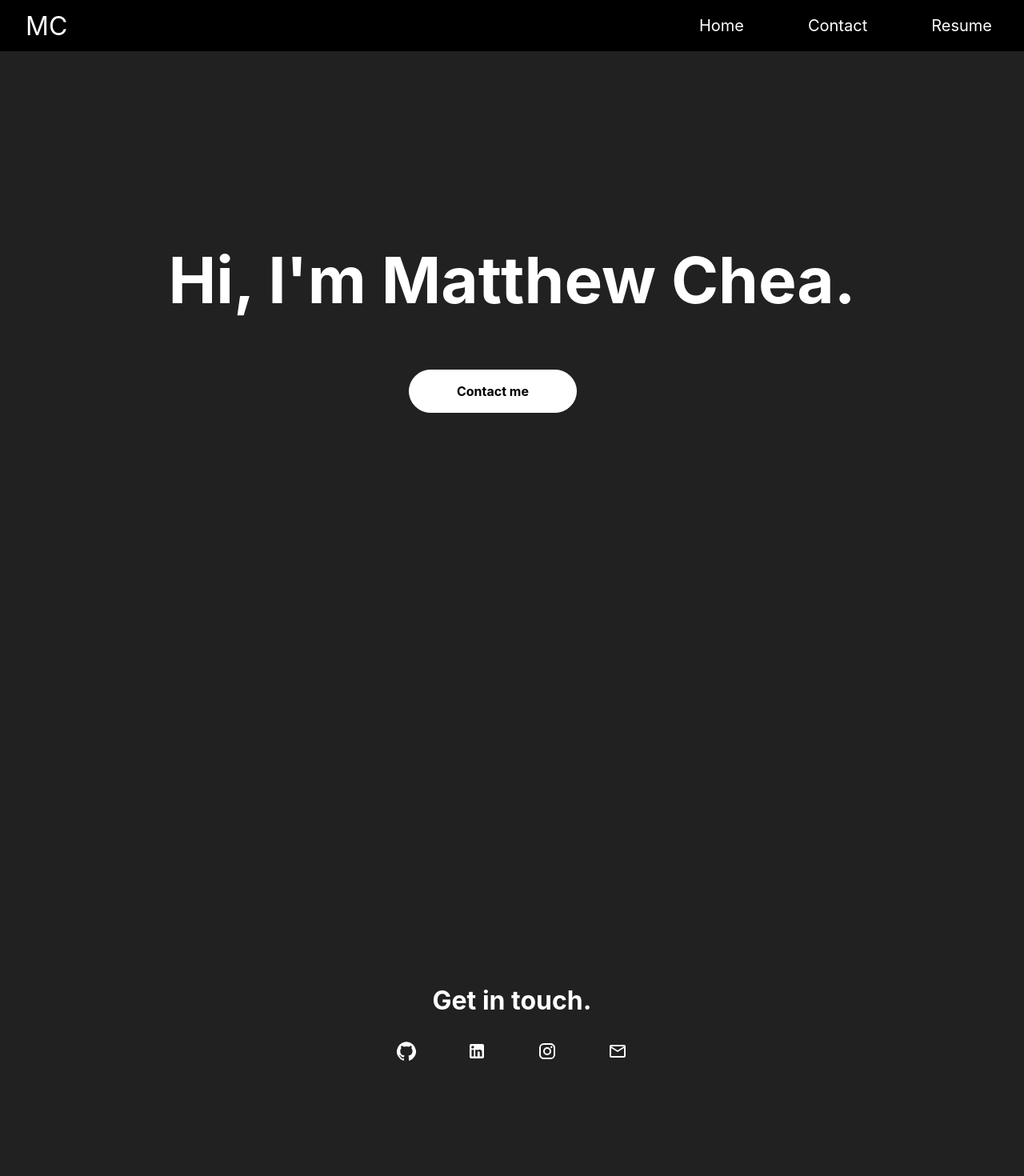
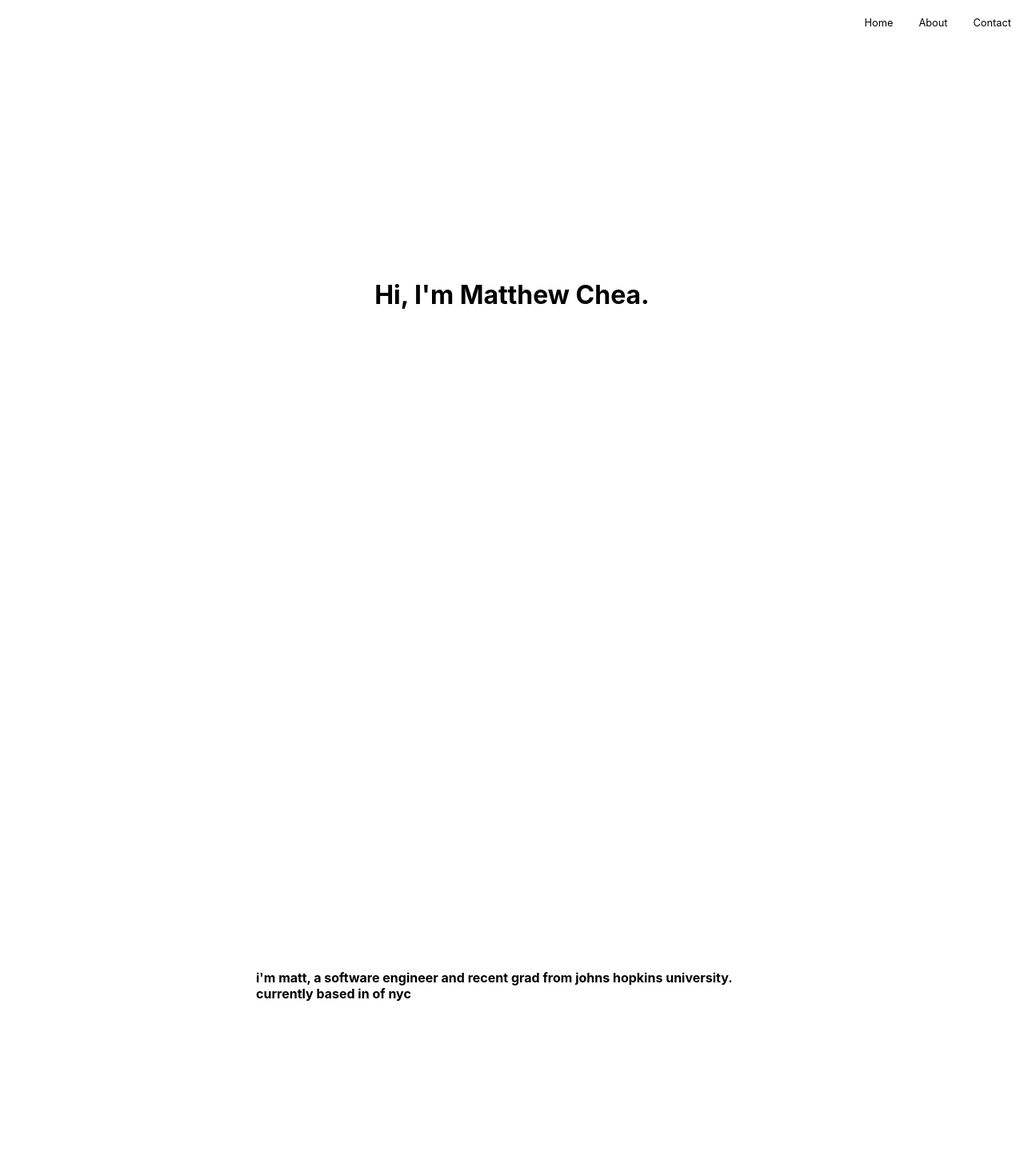
Before and after one commit to mattachea/portfolioWebsite, a React (Create React App) app: page / in a window 1280 px wide. Shown: the top 1470 px of the page at 80% size. Built offline with nearby package versions, Linux system fonts and the light colour scheme; the HTML template or start-up script is replaced by a standard one.

Commit message:
Simplify website. Change color to white (#1)
* Simplify website. Change color to white

* Clean up

Co-authored-by: Matthew Chea <mattachea@gmail.com>

```diff
--- a/src/App.css
+++ b/src/App.css
@@ -7,13 +7,13 @@ ul {
   padding: 0;
   list-style-type: none;
 }
-body {
-  background-color: rgb(33, 33, 33);
-}
+/* body {
+  background-color: rgb(255, 255, 255);
+} */
 
 .App {
   text-align: center;
-  background-color: rgb(33, 33, 33);
+  background-color: rgb(255, 255, 255);
 }
 
 .App-logo {
@@ -35,7 +35,7 @@ body {
   align-items: center;
   justify-content: center;
   font-size: calc(1rem + 2vmin);
-  color: white;
+  color: black;
 }
 
 .App-link {
--- a/src/App.js
+++ b/src/App.js
@@ -3,12 +3,19 @@ import React from "react";
 import Navbar from "./components/Navbar";
 
 import Home from "./components/Home";
-import Projects from "./components/Projects";
+// import Projects from "./components/Projects";
 import Contact from "./components/Contact";
 import Footer from "./components/Footer";
-const data = {
+import About from "./components/About";
+
+const HomeData = {
   title: "Hi, I'm Matthew Chea.",
-  description: " ",
+  description: "",
+};
+
+const AboutData = {
+  blurb:
+    "i'm matt, a software engineer and recent grad from johns hopkins university. currently based in of nyc ",
 };
 
 function App() {
@@ -16,7 +23,10 @@ function App() {
     <div className="App">
       <Navbar />
       <section id="home">
-        <Home {...data} />
+        <Home {...HomeData} />
+      </section>
+      <section id="about">
+        <About {...AboutData} />
       </section>
       {/* <section id="projects">
         <Projects />
--- /dev/null
+++ b/src/components/About.css
@@ -0,0 +1,19 @@
+.about {
+  width: 100vw;
+  min-height: 100vh;
+  display: flex;
+  flex-direction: column;
+  justify-content: center;
+  align-items: center;
+  padding: 2rem 0rem;
+}
+.blurb {
+  max-width: 40rem;
+  font-size: 1rem;
+  padding: 2rem;
+  text-align: left;
+  color: black;
+}
+.empty {
+  padding: 4rem 0rem;
+}
--- /dev/null
+++ b/src/components/About.js
@@ -0,0 +1,13 @@
+import React from "react";
+import "./About.css";
+
+export default function About(props) {
+  return (
+    <div className="about">
+      <div className="container">
+        <h1 className="blurb">{props.blurb}</h1>
+        <div className="empty"></div>
+      </div>
+    </div>
+  );
+}
--- a/src/components/Contact.css
+++ b/src/components/Contact.css
@@ -5,11 +5,14 @@
   flex-direction: column;
   align-items: center;
   justify-content: center;
-  color: white;
 }
 .title {
   padding: 2rem;
+  color: black;
 }
 .icon {
   padding: 2rem;
 }
+.iconStyle {
+  fill: black;
+}
--- a/src/components/Contact.js
+++ b/src/components/Contact.js
@@ -11,24 +11,24 @@ export default function Contact() {
       <h1 className="title">Get in touch.</h1>
       <div className="icon-container">
         <a className="icon" href="https://github.com/mattachea" target="blank">
-          <GitHubIcon />
+          <GitHubIcon style={{ fill: "black" }} />
         </a>
         <a
           className="icon"
           href="https://www.linkedin.com/in/matthewchea/"
           target="blank"
         >
-          <LinkedInIcon />
+          <LinkedInIcon style={{ fill: "black" }} />
         </a>
         <a
           className="icon"
           href="https://www.instagram.com/matt.chea/"
           target="blank"
         >
-          <InstagramIcon />
+          <InstagramIcon style={{ fill: "black" }} />
         </a>
         <a className="icon" href="mailto:mattchea242.com" target="blank">
-          <MailOutlineIcon />
+          <MailOutlineIcon style={{ fill: "black" }} />
         </a>
       </div>
     </div>
--- a/src/components/Home.css
+++ b/src/components/Home.css
@@ -11,13 +11,16 @@
   text-align: left;
 }
 .headline {
-  font-size: 5rem;
+  font-size: 2rem;
   padding: 2rem;
+  color: black;
 }
 .description {
   max-width: 40rem;
-  font-size: 1.5rem;
+  font-size: 1rem;
   padding: 2rem;
+  text-align: center;
+  color: black;
 }
 .button-container {
   display: flex;
@@ -26,11 +29,11 @@
   justify-content: center;
 }
 .button {
-  width: 11rem;
-  font-size: 1rem;
+  width: 8rem;
+  font-size: 0.75rem;
   padding: 1rem 1rem;
-  background: white;
-  color: black;
+  background: black;
+  color: white;
   font-weight: bold;
   border: 0.1rem solid white;
   border-radius: 2rem;
--- a/src/components/Home.js
+++ b/src/components/Home.js
@@ -6,14 +6,14 @@ export default function Home(props) {
     <div className="home">
       <div className="container">
         <h1 className="headline">{props.title}</h1>
-        {/* <p className="description">{props.description}</p> */}
+        <p className="description">{props.description}</p>
         <div className="button-container">
           {/* <a className="button" href="#projects">
             Projects
           </a> */}
-          <a className="button" href="#contact">
-            Contact me
-          </a>
+          {/* <a className="button" href="#contact">
+            Contact me!
+          </a> */}
         </div>
       </div>
     </div>
--- a/src/components/Navbar.css
+++ b/src/components/Navbar.css
@@ -2,30 +2,14 @@
   display: flex;
   flex-direction: row;
   align-items: center;
-  justify-content: center;
-  font-size: 1.25rem;
+  justify-content: right;
+  font-size: 0.8rem;
   width: 100vw;
   position: fixed;
   top: 0;
-  background-color: black;
-  height: 4rem;
+  background-color: white;
+  height: 3.5rem;
   z-index: 1;
-}
-.nav-title {
-  display: flex;
-  flex-direction: row;
-  justify-content: space-between;
-  width: 100%;
-  font-size: 2rem;
-  padding: 1rem 0rem;
-}
-.nav-icon {
-  text-decoration: none;
-  padding-left: 2rem;
-}
-.menu-icon {
-  display: none;
-  padding-right: 2rem;
 }
 .nav-menu {
   display: flex;
@@ -38,38 +22,8 @@ li {
 }
 .nav-item {
   text-decoration: none;
-  color: white;
+  color: black;
   display: flex;
   align-items: center;
-  padding: 0 2.5rem;
+  padding: 0rem 1rem;
 }
-
-@media screen and (max-width: 960px) {
-  .navbar {
-    display: flex;
-    flex-direction: column;
-    height: auto;
-    z-index: 1;
-  }
-  .nav-title {
-    display: flex;
-    flex-direction: row;
-    align-items: center;
-  }
-  .menu-icon {
-    display: flex;
-    color: white;
-  }
-  .nav-menu {
-    display: none;
-  }
-  .nav-menu.active {
-    display: flex;
-    flex-direction: column;
-    justify-content: space-between;
-    color: white;
-  }
-  .nav-item {
-    padding: 1rem 0;
-  }
-}
--- a/src/components/Navbar.js
+++ b/src/components/Navbar.js
@@ -1,51 +1,39 @@
 import "./Navbar.css";
-import React, { useState } from "react";
-import ReorderIcon from "@material-ui/icons/Reorder";
-import CloseIcon from "@material-ui/icons/Close";
+import React from "react";
 
 export default function Navbar() {
-  const [isOpen, setOpen] = useState(false);
-
-  const toggleOpen = () => setOpen(!isOpen);
-  const closeOnClick = () => setOpen(false);
-
   return (
     <div className="navbar">
-      <div className="nav-title">
-        <a href="/#home" onClick={closeOnClick} className="nav-icon">
-          MC
-        </a>
-        <div className="menu-icon" onClick={toggleOpen}>
-          {isOpen ? <CloseIcon /> : <ReorderIcon />}
-        </div>
-      </div>
-
-      <ul className={isOpen ? "nav-menu active" : "nav-menu"}>
+      <ul className="nav-menu">
         <li>
-          <a href="/#home" onClick={closeOnClick} className="nav-item">
+          <a href="/#home" className="nav-item">
             Home
           </a>
         </li>
         {/* <li>
-          <a href="/#projects" onClick={closeOnClick} className="nav-item">
+          <a href="/#projects" className="nav-item">
             Projects
           </a>
         </li> */}
         <li>
-          <a href="/#contact" onClick={closeOnClick} className="nav-item">
+          <a href="/#about" className="nav-item">
+            About
+          </a>
+        </li>
+        <li>
+          <a href="/#contact" className="nav-item">
             Contact
           </a>
         </li>
-        <li>
+        {/* <li>
           <a
             href="https://drive.google.com/file/d/1VmSSyy2tCFFy-a3yBTCnQ-DQSZaVwrpF/view?usp=sharing"
             target="blank"
-            onClick={closeOnClick}
             className="nav-item"
           >
             Resume
           </a>
-        </li>
+        </li> */}
       </ul>
     </div>
   );
```
